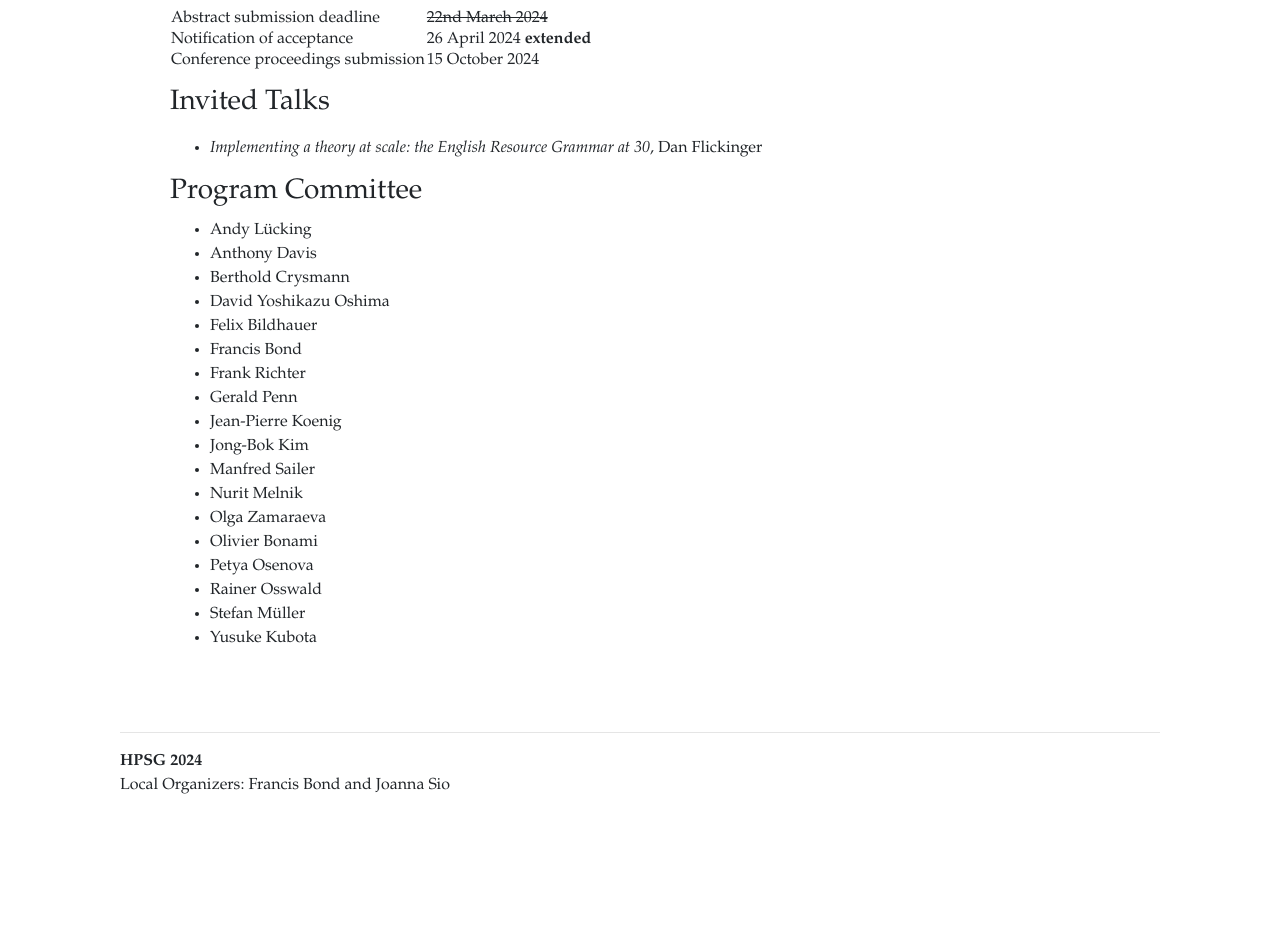
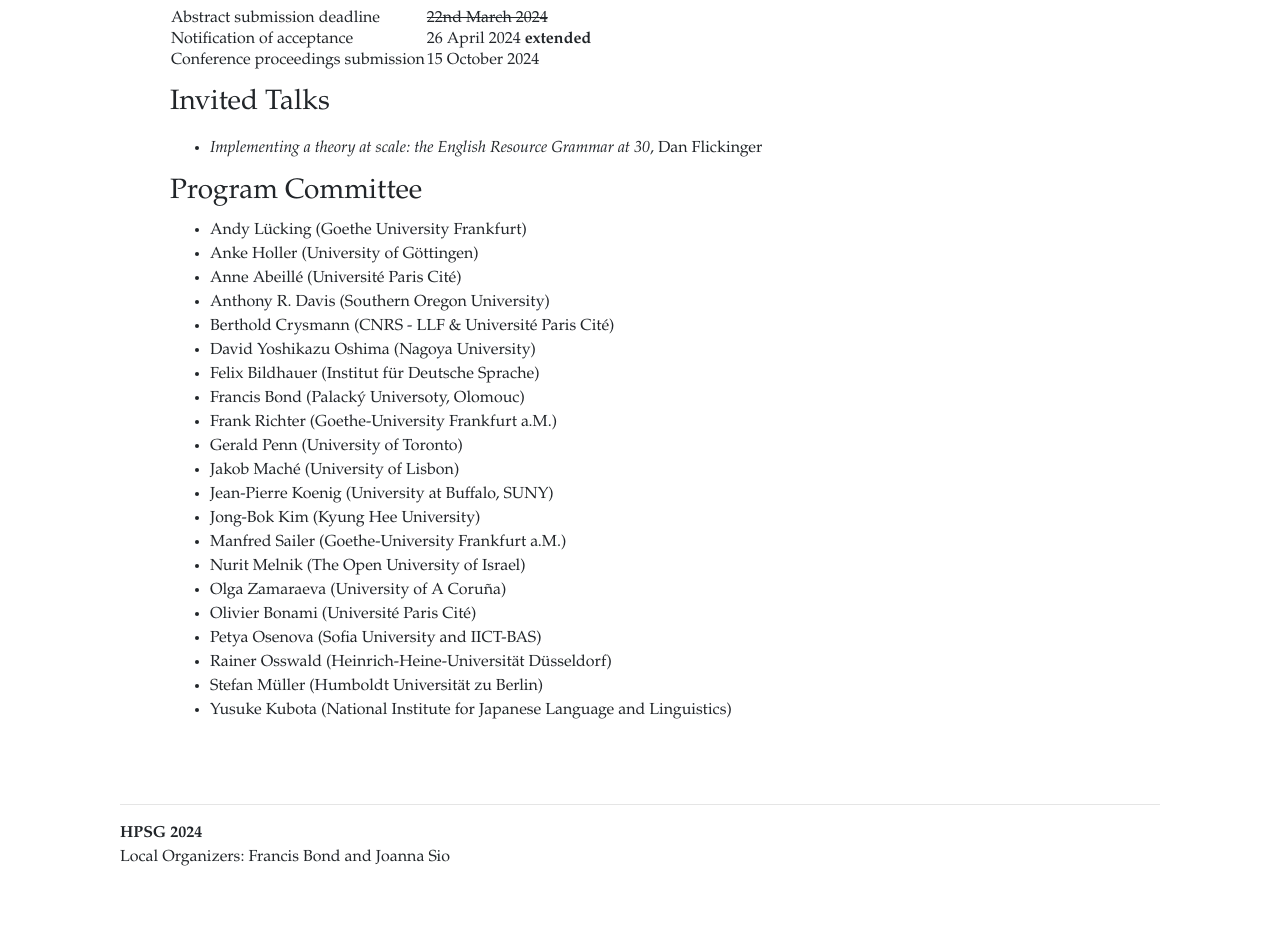
Before and after one commit to bond-lab/2024-hpsg, a Flask app: page / in a window 1280 px wide. Shown: the part 517-1452 px from the top of the page. Before the commit the page ends 1311 px from the top, so only its background shows below. Run offline with Flask 3, Linux system fonts and the light colour scheme; some libraries are stand-ins or nearby versions.

Commit message:
Added affiliation for Anthony R. Davis

```diff
--- a/docs/index.html
+++ b/docs/index.html
@@ -111,7 +111,7 @@ Languages</a></i>
       <li> Andy Lücking (Goethe University Frankfurt)
       <li> Anke Holler (University of Göttingen)
       <li> Anne Abeillé  (Université Paris Cité)
-      <li> Anthony Davis
+      <li> Anthony R. Davis (Southern Oregon University)
       <li> Berthold Crysmann (CNRS - LLF & Université Paris Cité)
       <li> David Yoshikazu Oshima (Nagoya University)
       <li> Felix Bildhauer (Institut für Deutsche Sprache)
--- a/web/templates/index.html
+++ b/web/templates/index.html
@@ -51,24 +51,27 @@ Languages</a></i>
 
     <h3>Program Committee</h3>
     <ul>
-      <li> Andy Lücking
-      <li> Anthony Davis
-      <li> Berthold Crysmann
-      <li> David Yoshikazu Oshima
-      <li> Felix Bildhauer
-      <li> Francis Bond
-      <li> Frank Richter
-      <li> Gerald Penn
-      <li> Jean-Pierre Koenig
-      <li> Jong-Bok Kim
-      <li> Manfred Sailer
-      <li> Nurit Melnik
-      <li> Olga Zamaraeva
-      <li> Olivier Bonami
-      <li> Petya Osenova
-      <li> Rainer Osswald
-      <li> Stefan Müller
-      <li> Yusuke Kubota
+      <li> Andy Lücking (Goethe University Frankfurt)
+      <li> Anke Holler (University of Göttingen)
+      <li> Anne Abeillé  (Université Paris Cité)
+      <li> Anthony R. Davis (Southern Oregon University)
+      <li> Berthold Crysmann (CNRS - LLF & Université Paris Cité)
+      <li> David Yoshikazu Oshima (Nagoya University)
+      <li> Felix Bildhauer (Institut für Deutsche Sprache)
+      <li> Francis Bond (Palacký Universoty, Olomouc)
+      <li> Frank Richter (Goethe-University Frankfurt a.M.)
+      <li> Gerald Penn (University of Toronto)
+      <li> Jakob Maché (University of Lisbon)
+      <li> Jean-Pierre Koenig (University at Buffalo, SUNY)
+      <li> Jong-Bok Kim (Kyung Hee University)
+      <li> Manfred Sailer (Goethe-University Frankfurt a.M.)
+      <li> Nurit Melnik (The Open University of Israel)
+      <li> Olga Zamaraeva (University of A Coruña)
+      <li> Olivier Bonami (Université Paris Cité)
+      <li> Petya Osenova (Sofia University and IICT-BAS)
+      <li> Rainer Osswald (Heinrich-Heine-Universität Düsseldorf)
+      <li> Stefan Müller (Humboldt Universität zu Berlin)
+      <li> Yusuke Kubota (National Institute for Japanese Language and Linguistics)
     </ul>
 
     </div>
```
